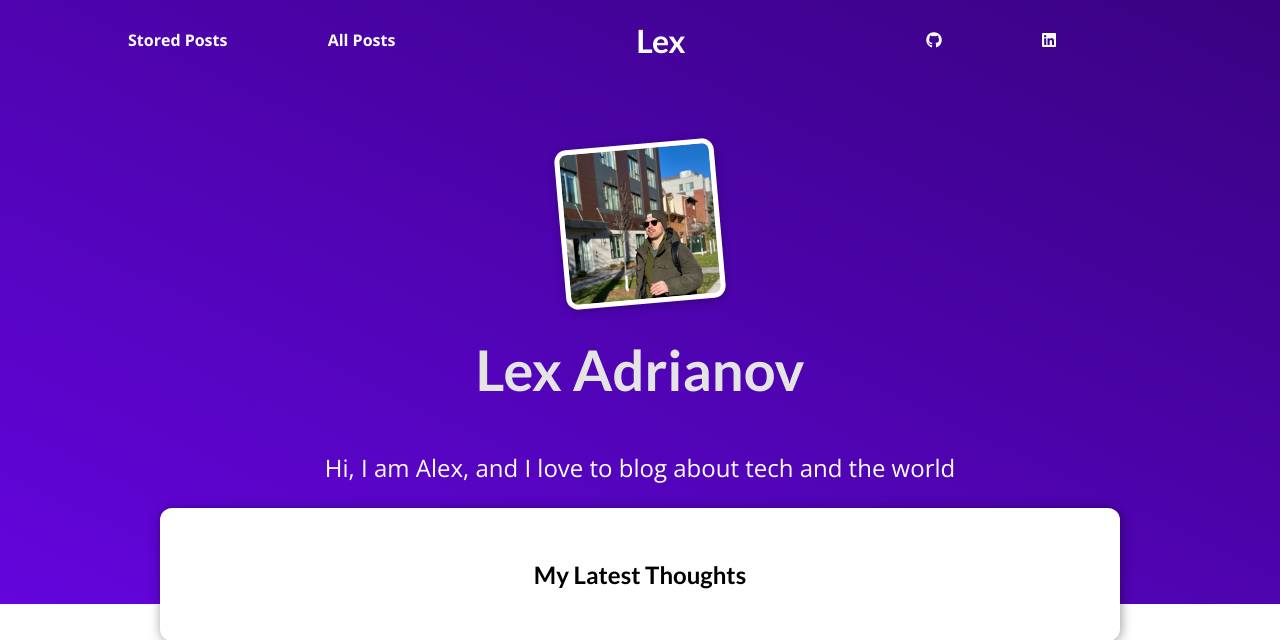
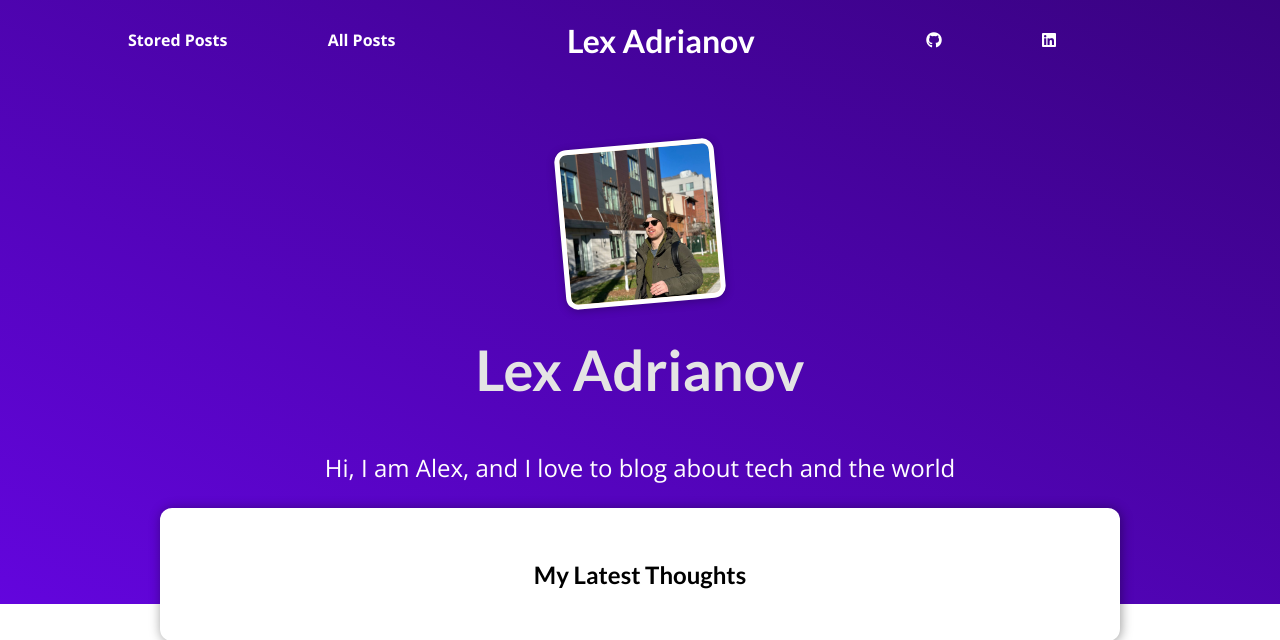
Before and after one commit to sanyadrian/blog, a Django app: page / in a window 1280 px wide. Shown: the top 640 px of the page. Run offline with Django 3.2, Linux system fonts and the light colour scheme; data that the repository does not hold is empty.

Commit message:
Changing base.html

```diff
--- a/templates/base.html
+++ b/templates/base.html
@@ -3,6 +3,7 @@
 <html lang="en">
 <head>
     <meta charset="utf-8" />
+    <meta name="viewport" content="width=device-width, initial-scale=1.0">
     <title>{% block title %} {% endblock %}</title>
     <link rel="stylesheet" href="{% static 'app.css' %}">
     <link rel="stylesheet" href="{% static 'loader.css' %}">
@@ -18,7 +19,7 @@
             <a href="{% url 'read-later' %}">Stored Posts</a>
             <a href="{% url 'posts-page' %}">All Posts</a>
         </nav>
-        <h1><a href="{% url 'starting-page' %}">Lex</a></h1>
+        <h1><a href="{% url 'starting-page' %}">Lex Adrianov</a></h1>
         <nav>
             <a href="https://github.com/sanyadrian" target="_blank"><i class="fab fa-github"></i></a>
             <a href="https://linkedin.com/in/oleksandradrianov/" target="_blank"><i class="fab fa-linkedin"></i></a>
```
